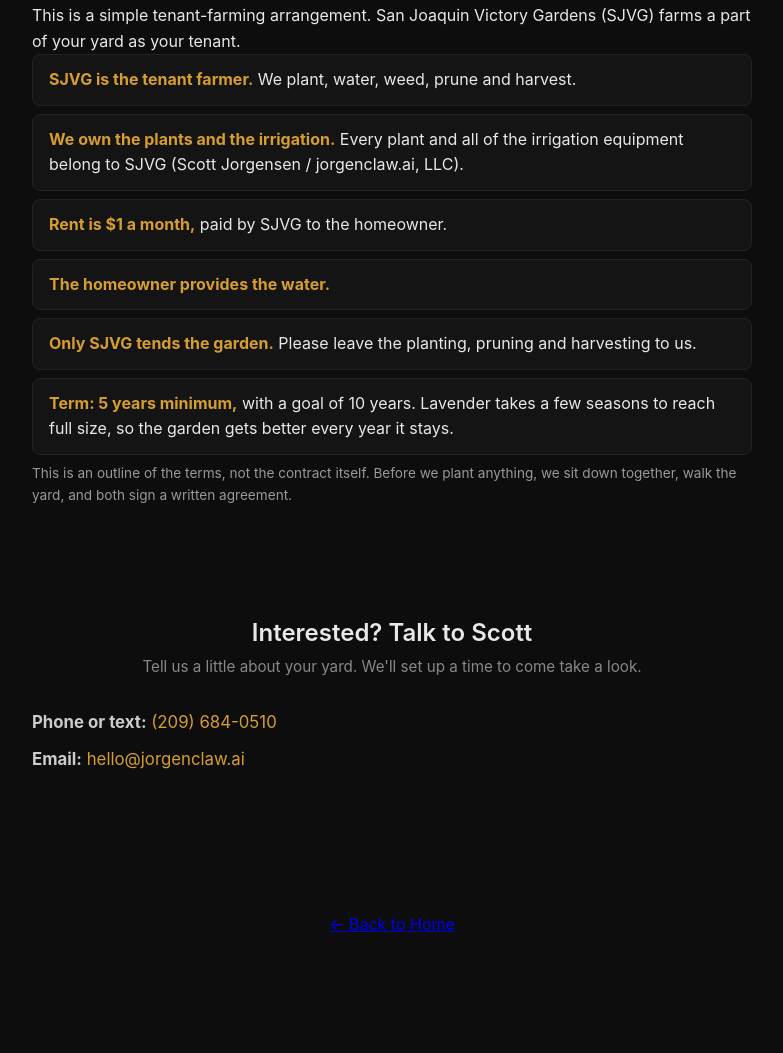
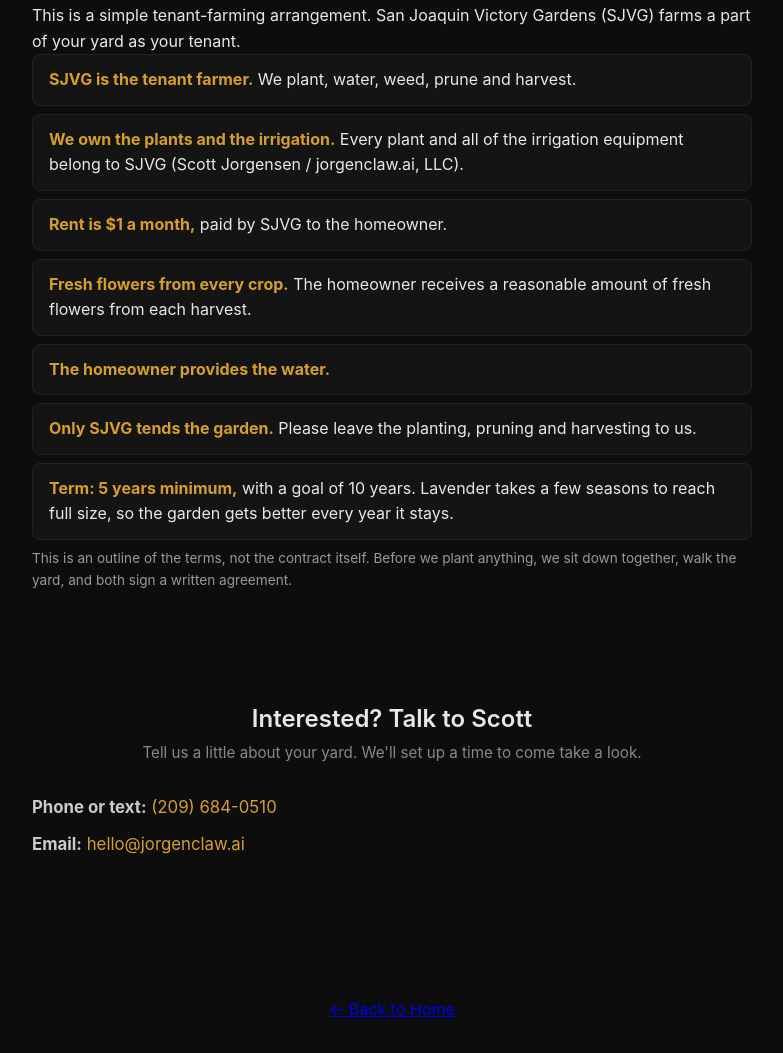
Before and after one commit to jorgenclaw/sjvg.jorgenclaw.ai, a website: page public/host-a-sjvg/index.html in a window 1280 px wide. Shown: the part 1135-2188 px from the top of the page, without its empty margins (248-1031 px from the left). Before the commit the page ends 2149 px from the top, so only its background shows below. Drawn offline with Linux system fonts and the light colour scheme.

Commit message:
Host page: homeowners receive fresh flowers from each crop

```diff
--- a/public/host-a-sjvg/index.html
+++ b/public/host-a-sjvg/index.html
@@ -53,6 +53,7 @@
         <li><strong>SJVG is the tenant farmer.</strong> We plant, water, weed, prune and harvest.</li>
         <li><strong>We own the plants and the irrigation.</strong> Every plant and all of the irrigation equipment belong to SJVG (Scott Jorgensen / jorgenclaw.ai, LLC).</li>
         <li><strong>Rent is $1 a month,</strong> paid by SJVG to the homeowner.</li>
+        <li><strong>Fresh flowers from every crop.</strong> The homeowner receives a reasonable amount of fresh flowers from each harvest.</li>
         <li><strong>The homeowner provides the water.</strong></li>
         <li><strong>Only SJVG tends the garden.</strong> Please leave the planting, pruning and harvesting to us.</li>
         <li><strong>Term: 5 years minimum,</strong> with a goal of 10 years. Lavender takes a few seasons to reach full size, so the garden gets better every year it stays.</li>
```
